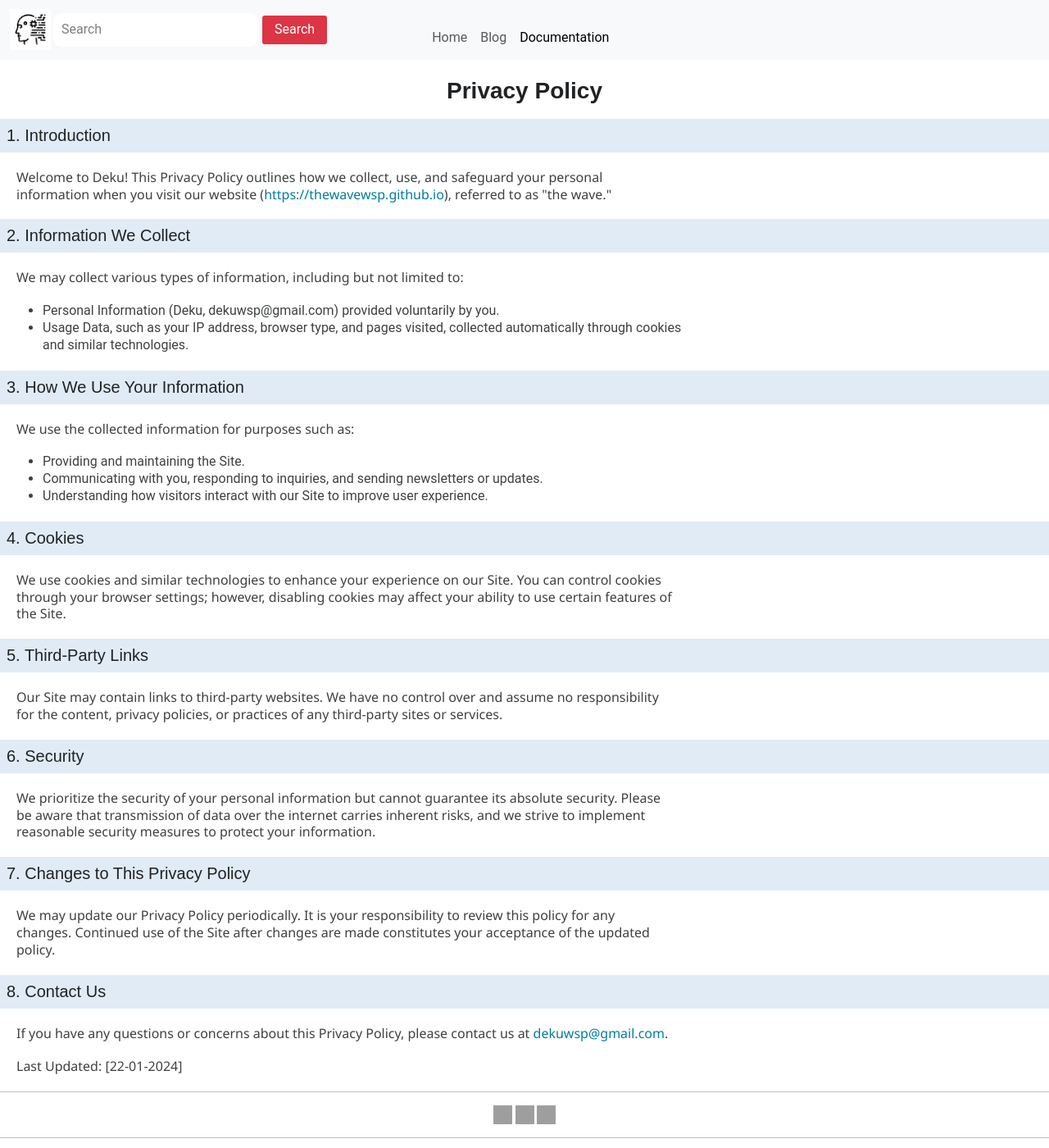
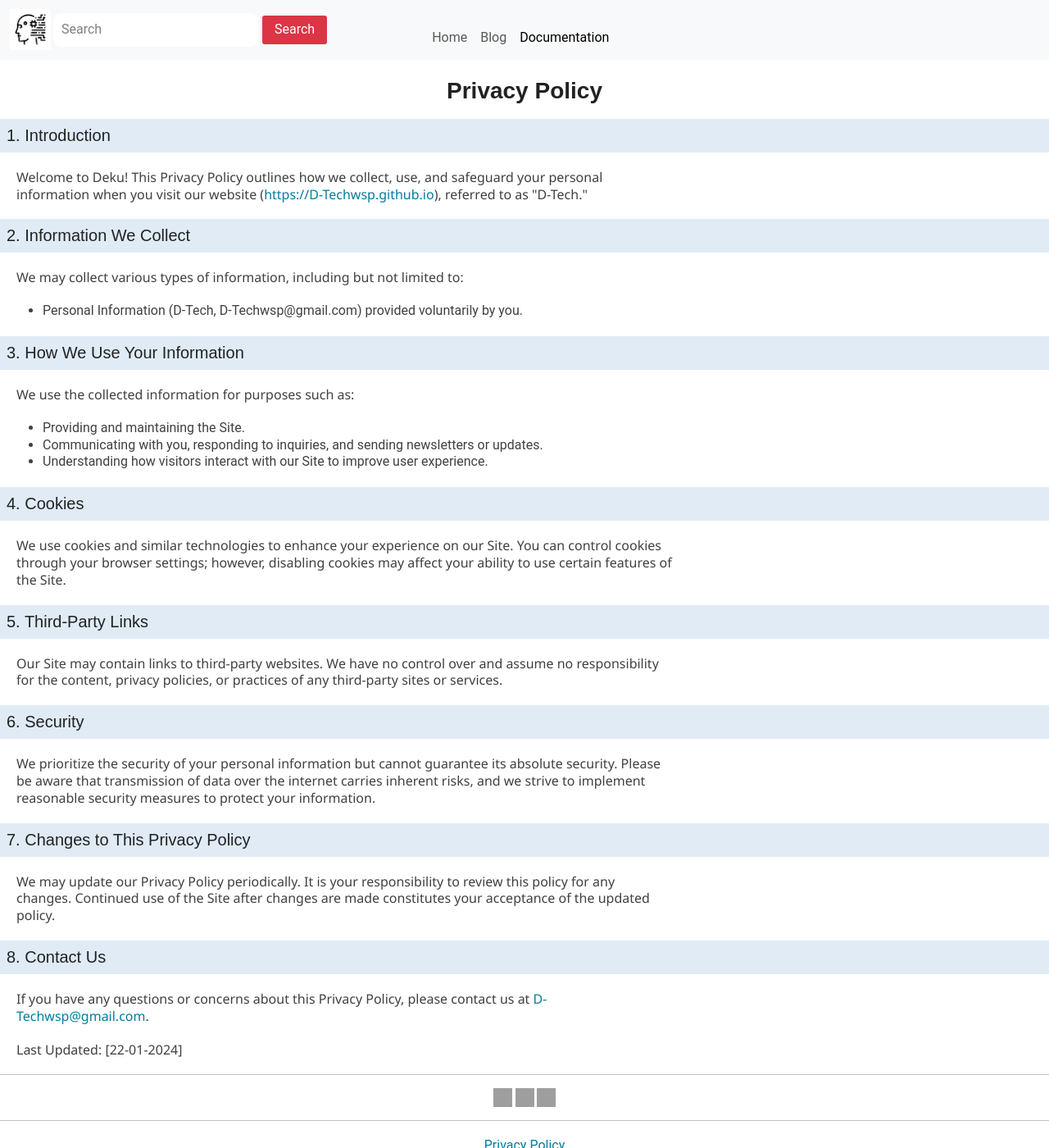
Before and after one commit to D-Techwsp/D-Techwsp.github.io, a Jekyll site: the page built from Policy.html, in a window 1280 px wide and 1400 px high. Shown: the whole window at 82% size. Built offline with Jekyll 4.4.1, drawn with Linux system fonts in a browser that asks for light colours; some web fonts are replaced; grey boxes are pictures that could not be loaded.

Commit message:
Update Policy.html

```diff
--- a/Policy.html
+++ b/Policy.html
@@ -7,7 +7,7 @@
 <head>
     <meta charset="UTF-8">
     <meta name="viewport" content="width=device-width, initial-scale=1.0">
-    <title> DEKU - Privacy Policy</title>
+    <title>D-Tech. - Privacy Policy</title>
 </head>
 
 <body>
@@ -17,15 +17,14 @@
 
     <section>
         <h2>1. Introduction</h2>
-        <p>Welcome to Deku! This Privacy Policy outlines how we collect, use, and safeguard your personal information when you visit our website (<a href="https://dekuwsp.github.io">https://thewavewsp.github.io</a>), referred to as "the wave."</p>
+        <p>Welcome to Deku! This Privacy Policy outlines how we collect, use, and safeguard your personal information when you visit our website (<a href="https://D-Techwsp.github.io">https://D-Techwsp.github.io</a>), referred to as "D-Tech."</p>
     </section>
 
     <section>
         <h2>2. Information We Collect</h2>
         <p>We may collect various types of information, including but not limited to:</p>
         <ul>
-            <li>Personal Information (Deku, dekuwsp@gmail.com) provided voluntarily by you.</li>
-            <li>Usage Data, such as your IP address, browser type, and pages visited, collected automatically through cookies and similar technologies.</li>
+            <li>Personal Information (D-Tech, D-Techwsp@gmail.com) provided voluntarily by you.</li>
         </ul>
     </section>
 
@@ -61,7 +60,7 @@
 
     <section>
         <h2>8. Contact Us</h2>
-        <p>If you have any questions or concerns about this Privacy Policy, please contact us at <a href="mailto:dekuwsp@gmail.com">dekuwsp@gmail.com</a>.</p>
+        <p>If you have any questions or concerns about this Privacy Policy, please contact us at <a href="mailto:D-Techwsp@gmail.com">D-Techwsp@gmail.com</a>.</p>
     </section>
 
     <footer>
```
